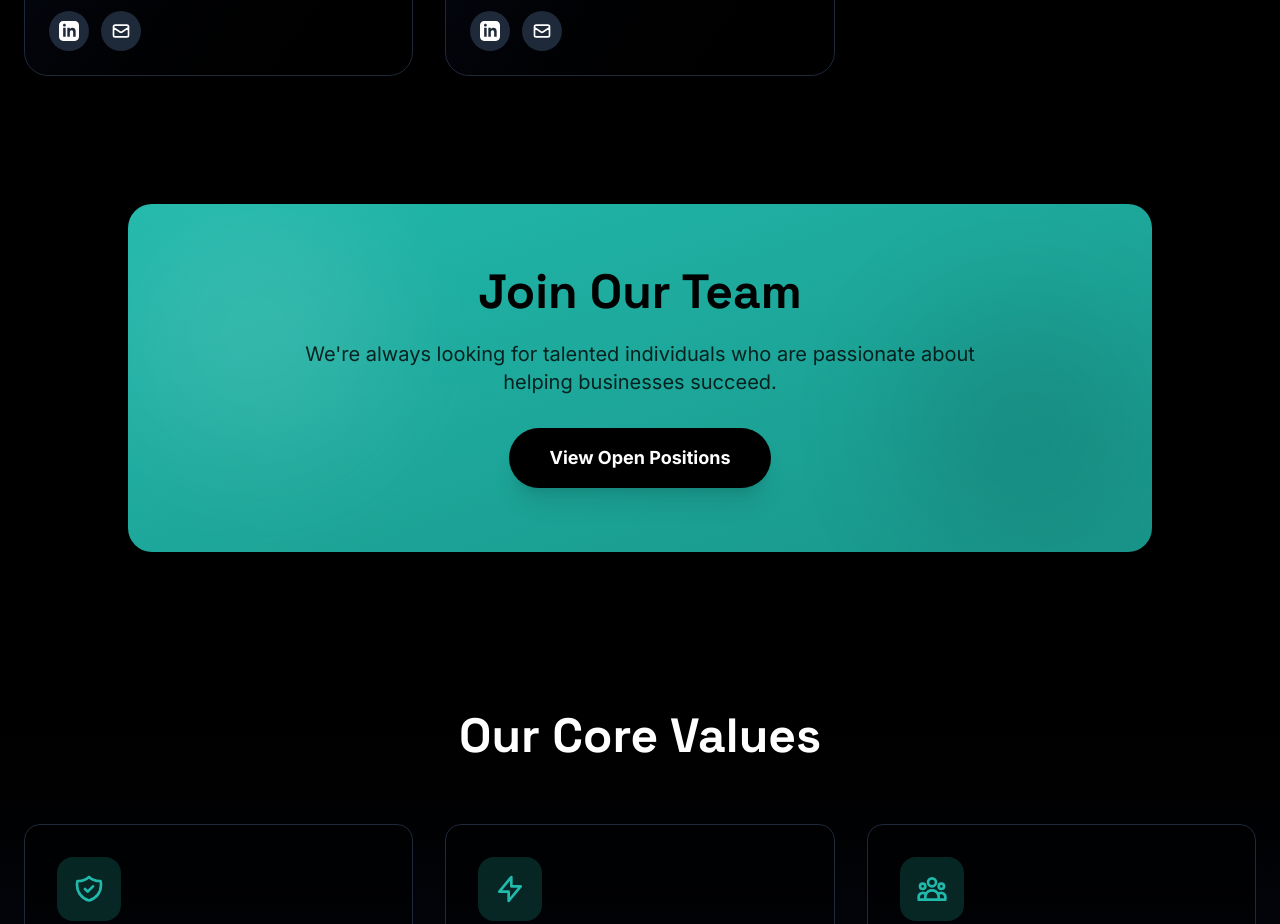
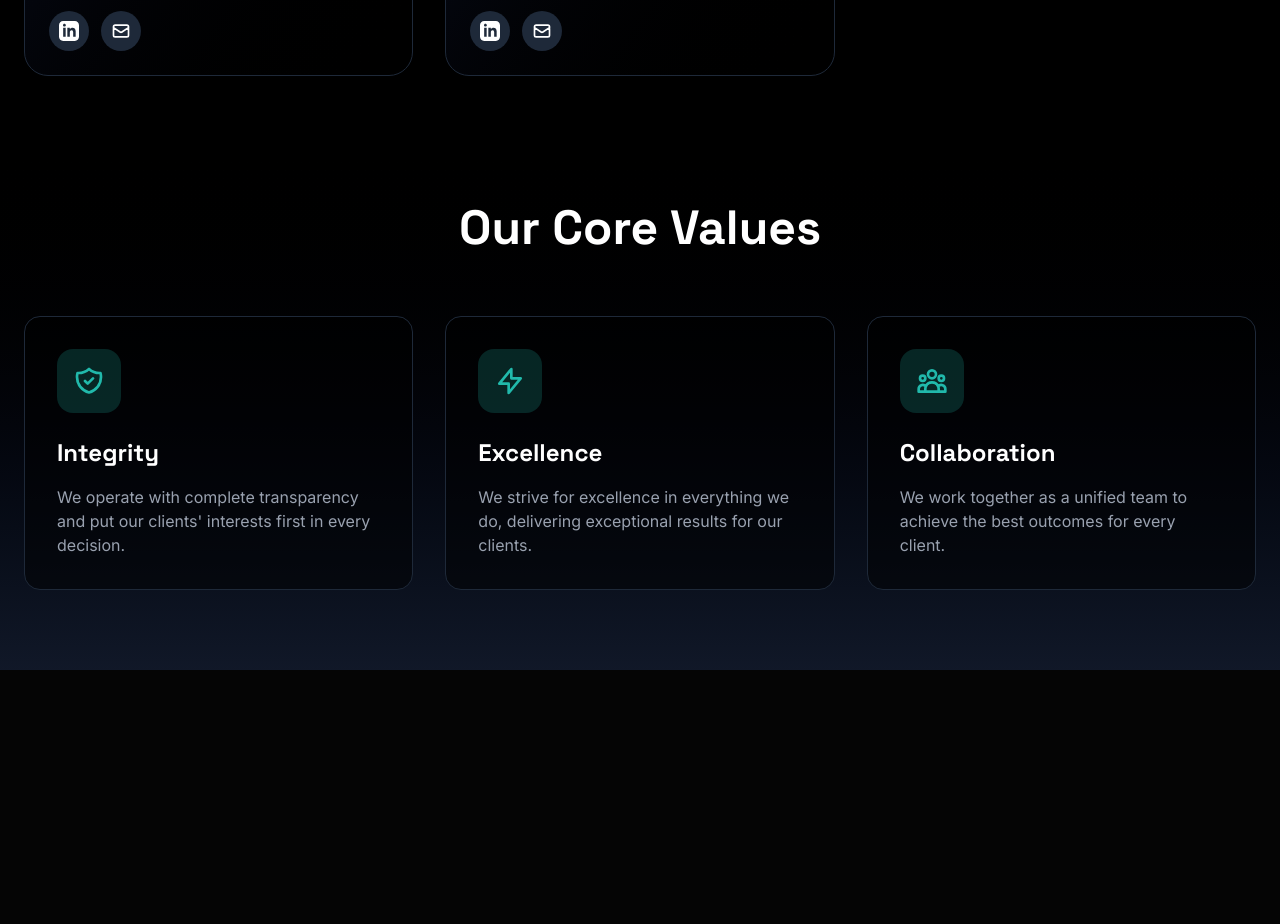
Before and after one commit to Aman-web-dev/pacconsults, a Next.js app: page /team in a window 1280 px wide. Shown: the part 1140-2064 px from the top of the page. After the commit the page ends 1810 px from the top, so only its background shows below. Built offline with nearby package versions, Linux system fonts and the light colour scheme.

Commit message:
removed join team

```diff
--- a/app/(marketing)/team/page.tsx
+++ b/app/(marketing)/team/page.tsx
@@ -146,30 +146,7 @@ export default function TeamPage() {
         </div>
       </section>
 
-      {/* Join Our Team Section */}
-      <section className="py-20 px-6">
-        <div className="max-w-5xl mx-auto">
-          <div className="bg-gradient-to-br from-[#21b9ab] to-[#19968a] rounded-3xl p-12 md:p-16 text-center relative overflow-hidden">
-            {/* Background Pattern */}
-            <div className="absolute inset-0 opacity-10">
-              <div className="absolute top-0 left-0 w-64 h-64 bg-white rounded-full blur-3xl"></div>
-              <div className="absolute bottom-0 right-0 w-64 h-64 bg-black rounded-full blur-3xl"></div>
-            </div>
 
-            <div className="relative z-10">
-              <h2 className="text-4xl md:text-5xl font-bold text-black mb-6">
-                Join Our Team
-              </h2>
-              <p className="text-xl text-black/80 mb-8 max-w-2xl mx-auto">
-                We're always looking for talented individuals who are passionate about helping businesses succeed.
-              </p>
-              <button className="bg-black text-white px-10 py-4 rounded-full font-bold text-lg hover:bg-gray-900 transition-all transform hover:scale-105 shadow-xl">
-                View Open Positions
-              </button>
-            </div>
-          </div>
-        </div>
-      </section>
 
       {/* Values Section */}
       <section className="py-20 px-6 bg-gradient-to-b from-black to-gray-900">
```
